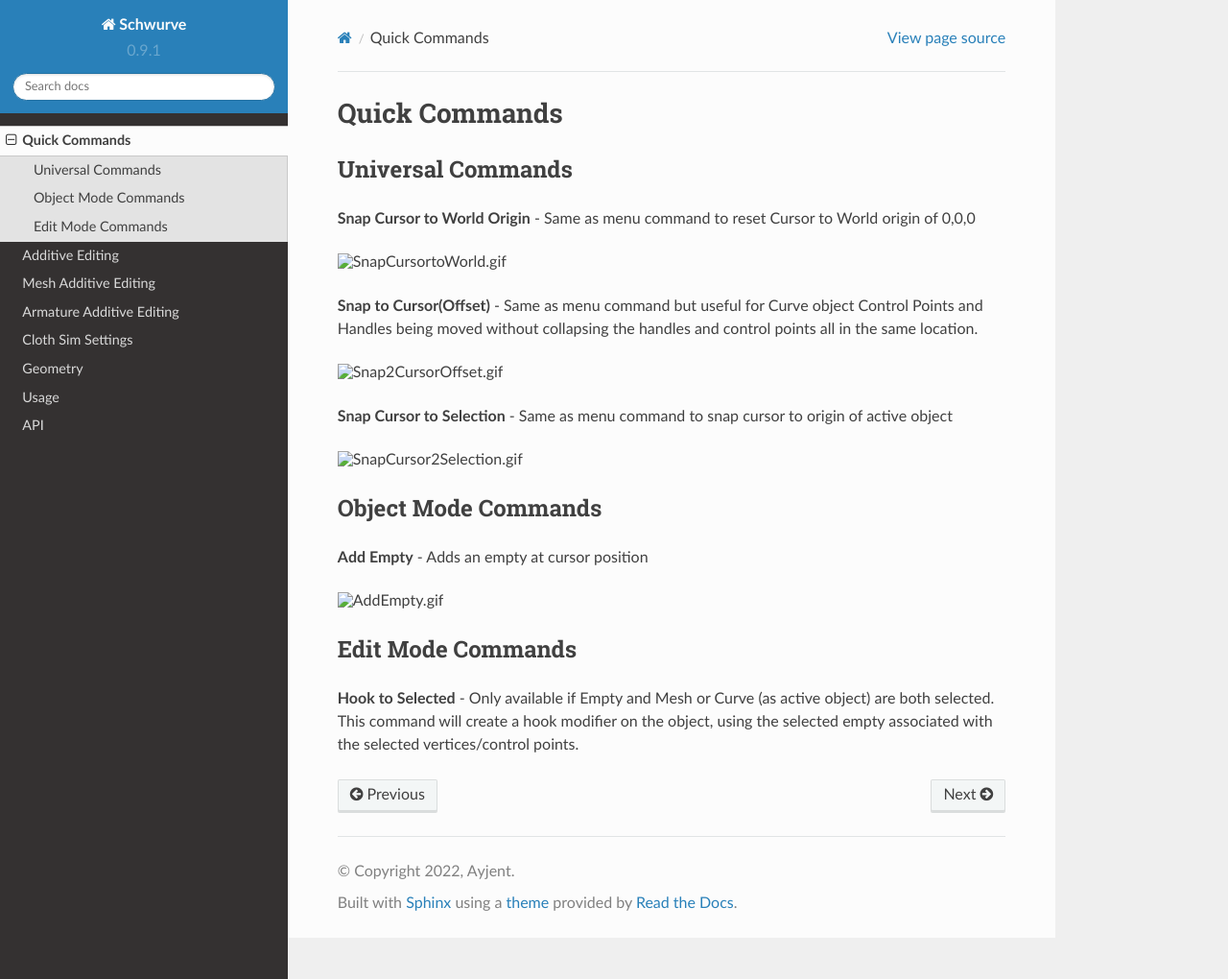
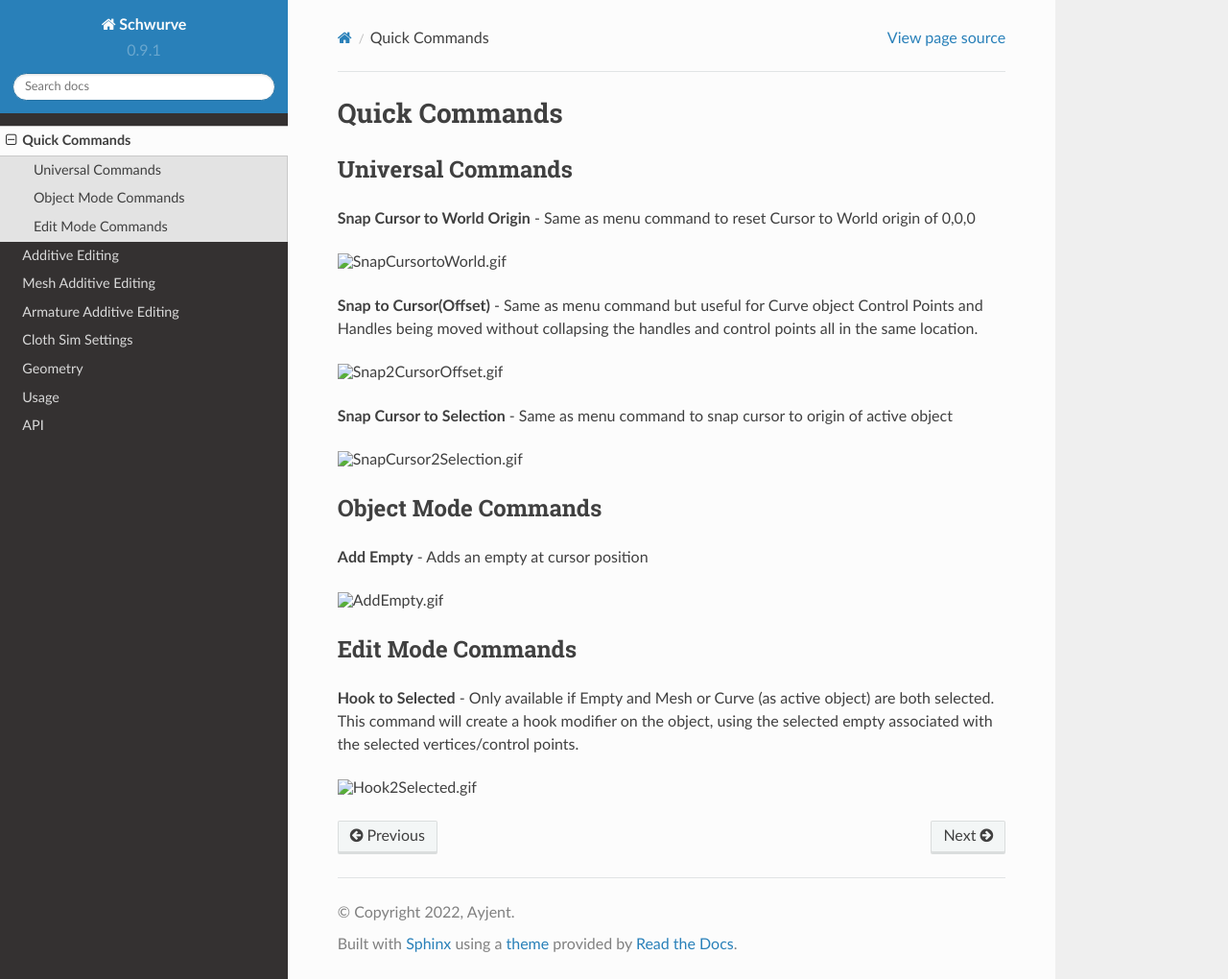
Before and after one commit to Ayjent/SchwurveTest, a Sphinx documentation site: the page built from docs/source/quick_commands.rst, in a window 1280 px wide and 1020 px high. Shown: the whole window at 96% size. Built offline with Sphinx 7.4.7 and the Read the Docs theme 2.0.0, drawn with Linux system fonts in a browser that asks for light colours.

Commit message:
Update quick_commands.rst

```diff
--- a/docs/source/quick_commands.rst
+++ b/docs/source/quick_commands.rst
@@ -30,3 +30,5 @@ Edit Mode Commands
 **Hook to Selected** - Only available if Empty and Mesh or Curve (as active object) are both selected.
 This command will create a hook modifier on the object, using the selected empty associated with the
 selected vertices/control points.
+
+.. image:: /Hook2Selected.gif
```
